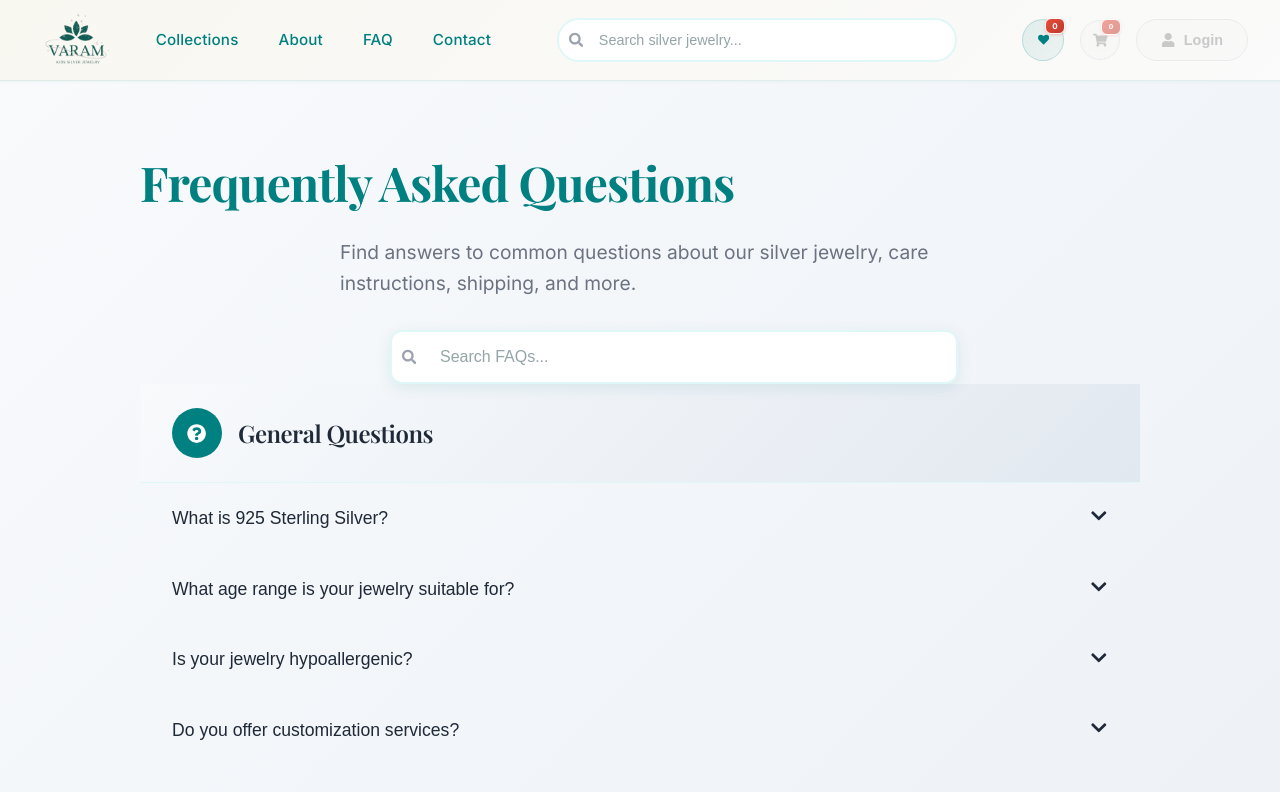
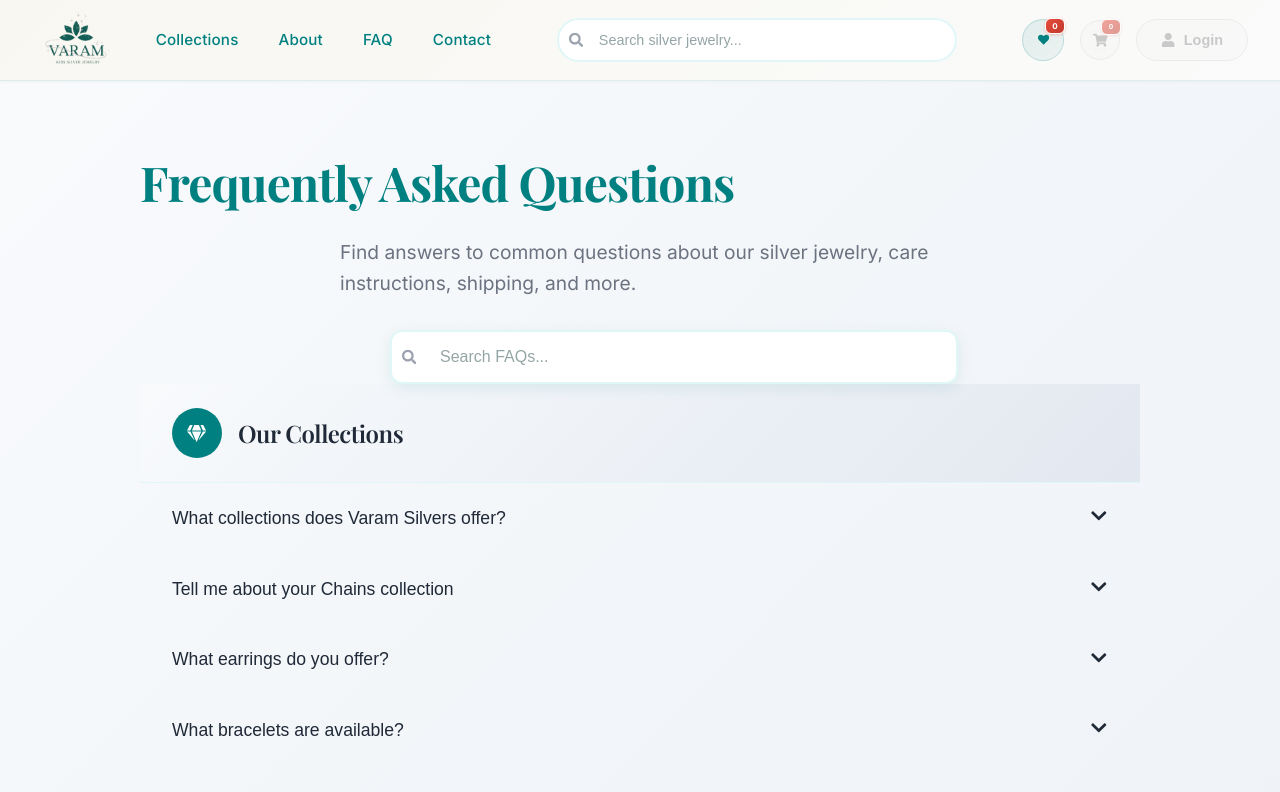
Before and after one commit to BankaiTech/varam-silvers, a Next.js app: page /faq in a window 1280 px wide. Shown: the top 792 px of the page. Built offline with nearby package versions, Linux system fonts and the light colour scheme; a web font is replaced by a local one.

Commit message:
Fix bugs and contents

```diff
--- a/app/faq/page.js
+++ b/app/faq/page.js
@@ -17,10 +17,48 @@ export default function FAQPage() {
 
   const faqCategories = [
     {
+      id: 'collections',
+      title: 'Our Collections',
+      icon: FaGem,
+      color: '#008080',
+      questions: [
+        {
+          id: 'collections-overview',
+          question: 'What collections does Varam Silvers offer?',
+          answer: 'We offer five distinct collections: Chains (7 designs), Earrings (9 designs), Bracelets (4 designs), Kada (9 designs), and Nazriya (3 designs). Each collection features unique designs crafted with 925 Sterling Silver, available in Silver, Gold, and Rose Gold variants.'
+        },
+        {
+          id: 'chains-collection',
+          question: 'Tell me about your Chains collection',
+          answer: 'Our Chains collection features 7 beautiful designs including Butterfly Feet Chain, Eye Chain, Panda Chain, Tiger Chain, Unicorn Chain, Yellow Car Chain, and White Flower Chain. Each chain is designed for children aged 2-16 years with adjustable sizing and weights ranging from 2-5 grams.'
+        },
+        {
+          id: 'earrings-collection',
+          question: 'What earrings do you offer?',
+          answer: 'Our Earrings collection includes 9 designs: Flower Earrings, House Sparrow Earrings, Butterfly Earrings, Rose Flower Earrings, Silver Elephant Earrings, Silver Eye Earrings, Silver Moon Earrings, Silver Zebra Earrings, and White Elephant Earrings. All earrings are hypoallergenic and safe for sensitive skin.'
+        },
+        {
+          id: 'bracelets-collection',
+          question: 'What bracelets are available?',
+          answer: 'Our Bracelet collection features 4 designs: House Sparrow Bracelet, Silver Flower Bracelet, Yellow Elephant Bracelet, and Unicorn Bracelet. Each bracelet is adjustable and weighs between 1-8 grams, perfect for growing children.'
+        },
+        {
+          id: 'kada-collection',
+          question: 'What is your Kada collection?',
+          answer: 'Our Kada collection includes 9 traditional designs: Minimal Elephant Kada, Singaa Kuty Kada, Aladdin Galaxy Star Kada, Cup Cake Kada, Kid Giraffe Kada, Pinky Flower Candy Pineapple Kada, Protection Evil Eye Kada, Tiger Kada, and Unicorn Elephant Kada. Each kada weighs 6-9 grams and represents cultural significance.'
+        },
+        {
+          id: 'nazriya-collection',
+          question: 'What is the Nazriya collection?',
+          answer: 'Our Nazriya collection features 3 elegant designs: Butterfly Evil Eye Nazriya, Baby Feet Nazriya, and Lion Nazriya. These lightweight pieces (2-3 grams) are perfect for special occasions and carry protective symbolism.'
+        }
+      ]
+    },
+    {
       id: 'general',
       title: 'General Questions',
       icon: FaQuestionCircle,
-      color: '#008080',
+      color: '#20b2aa',
       questions: [
         {
           id: 'what-is-sterling-silver',
@@ -41,6 +79,11 @@ export default function FAQPage() {
           id: 'customization',
           question: 'Do you offer customization services?',
           answer: 'Yes, we offer personalized engraving services for most of our jewelry pieces. You can add your child\'s name, birthdate, or a special message. Customization options are available at checkout.'
+        },
+        {
+          id: 'founder-story',
+          question: 'Who founded Varam Silvers?',
+          answer: 'Varam Silvers was founded in 2025 by Praveen, a passionate entrepreneur and craftsman. Praveen\'s vision was to create beautiful, safe, and meaningful silver jewelry that celebrates the precious moments of childhood while maintaining the highest standards of quality and safety.'
         }
       ]
     },
@@ -48,7 +91,7 @@ export default function FAQPage() {
       id: 'care',
       title: 'Care & Maintenance',
       icon: FaGem,
-      color: '#20b2aa',
+      color: '#006666',
       questions: [
         {
           id: 'cleaning',
```
Also changed, not shown: app/about/page.js (+9 -9 lines), app/page.js (+5 -5 lines), app/products/page.js (+20 -2 lines).
